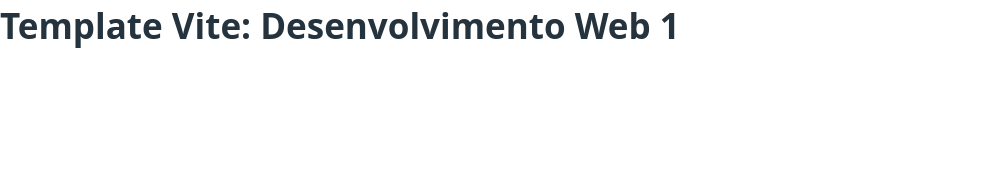
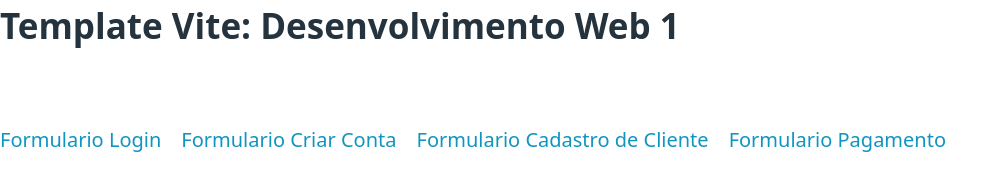
Before and after one commit to mateuslopesreis/web1-atividades, a website built with Vite: page src/index.html in a window 1280 px wide. Shown: the whole page, without its empty margins (0-1008 px from the left). Built offline with nearby package versions, Linux system fonts and the light colour scheme.

Commit message:
criando menu

```diff
--- a/src/index.html
+++ b/src/index.html
@@ -11,6 +11,16 @@
 <body>
   <div id="app">
     <h2>Template Vite: Desenvolvimento Web 1</h2>
+
+    <nav>
+      <ul class="menu">
+        <li><a href="#">Formulario Login</a></li>
+        <li><a href="#">Formulario Criar Conta</a></li>
+        <li><a href="#">Formulario Cadastro de Cliente</a></li>
+        <li><a href="#">Formulario Pagamento</a></li>
+      </ul>
+    </nav>
+
   </div>
   <script type="module" src="js/main.js"></script>
 </body>
```
